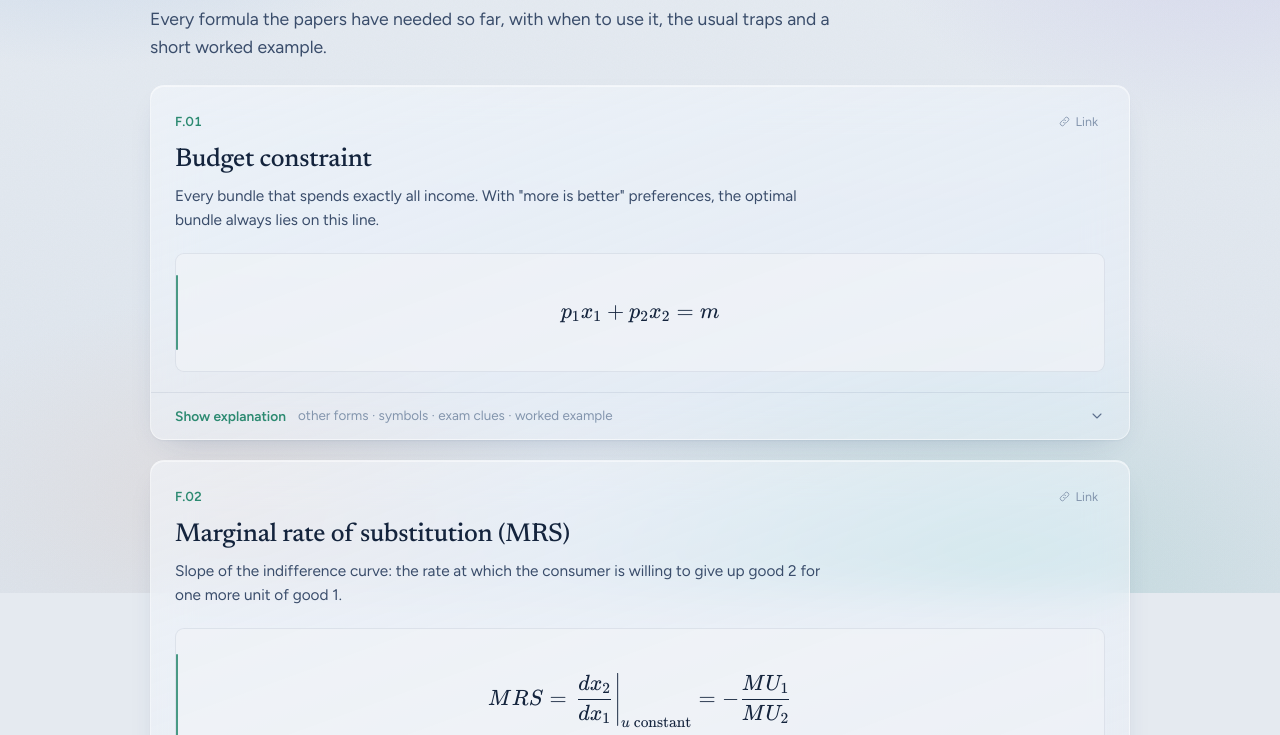
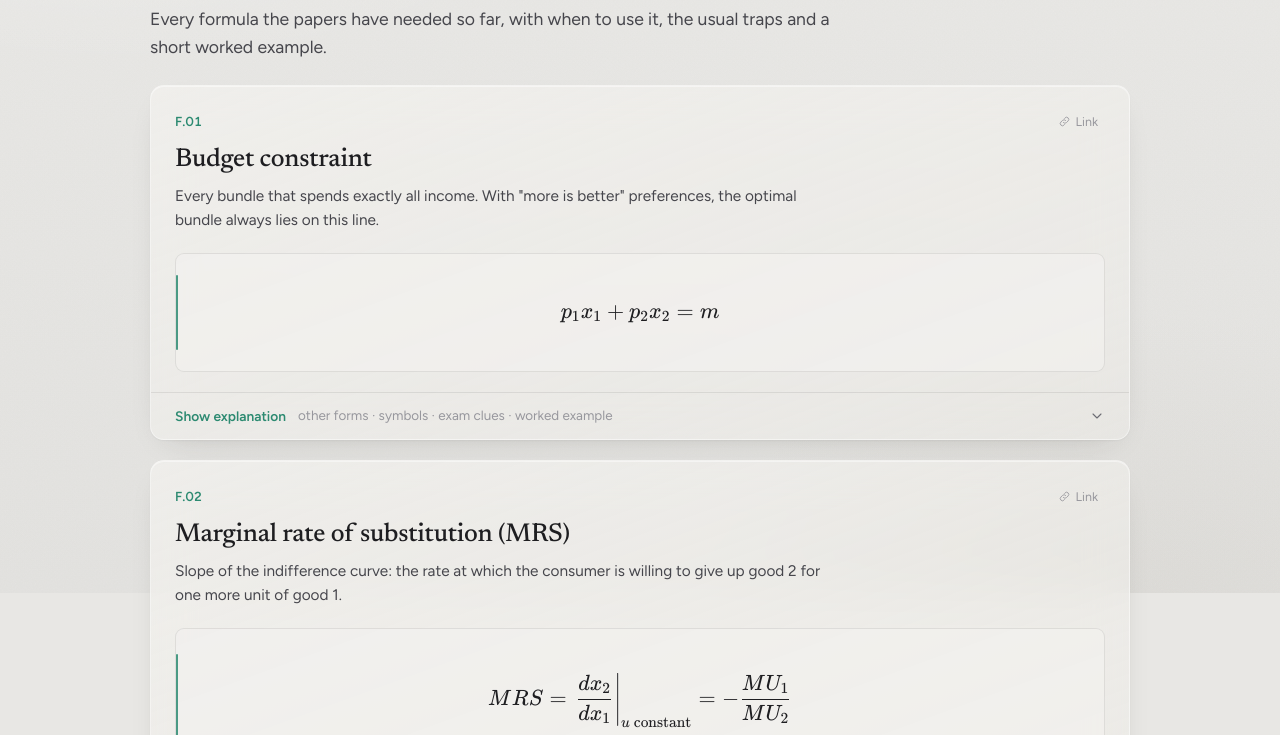
Before and after one commit to PaigeT735/econ-past-papers, a website with bundled scripts: page index.html in a window 1280 px wide. Shown: the part 207-942 px from the top of the page. Built offline with nearby package versions, Linux system fonts and the light colour scheme.

Commit message:
Neutral soft light mode

```diff
--- a/assets/css/tokens.css
+++ b/assets/css/tokens.css
@@ -15,29 +15,29 @@
   color-scheme: light;
 
   /* Base: pale sky, layered with soft colour pools (see base.css) */
-  --bg: #e5eaf0;
-  --bg-raise: #edf1f5;
-  --bg-sunken: #dbe2ea;
+  --bg: #e8e7e4;
+  --bg-raise: #eeedea;
+  --bg-sunken: #dfdedb;
 
   /* Ink: deep navy rather than black */
-  --ink-1: #14243d;
-  --ink-2: #3a4d6b;
-  --ink-3: #5c6f8d;
-  --ink-4: #8395ad;
+  --ink-1: #1e1e21;
+  --ink-2: #46464c;
+  --ink-3: #6c6c73;
+  --ink-4: #97979d;
 
   /* Hairlines */
-  --line-1: rgba(32, 60, 100, 0.09);
-  --line-2: rgba(32, 60, 100, 0.14);
-  --line-3: rgba(32, 70, 128, 0.22);
+  --line-1: rgba(30, 28, 25, 0.09);
+  --line-2: rgba(30, 28, 25, 0.14);
+  --line-3: rgba(30, 28, 25, 0.22);
 
   /* Frosted glass */
-  --glass-chrome: rgba(232, 237, 243, 0.72);
-  --glass-panel: linear-gradient(160deg, rgba(242, 245, 249, 0.66) 0%, rgba(236, 240, 245, 0.46) 100%);
-  --glass-panel-solid: #edf1f5;
-  --glass-edge: rgba(255, 255, 255, 0.45);
-  --glass-highlight: inset 0 1px 0 rgba(255, 255, 255, 0.5);
-  --glass-shadow: 0 1px 2px rgba(28, 58, 104, 0.05), 0 12px 32px -18px rgba(28, 58, 104, 0.28);
-  --inset: rgba(240, 243, 247, 0.72);
+  --glass-chrome: rgba(234, 233, 230, 0.78);
+  --glass-panel: linear-gradient(160deg, rgba(243, 242, 239, 0.7) 0%, rgba(238, 237, 234, 0.5) 100%);
+  --glass-panel-solid: #efeeeb;
+  --glass-edge: rgba(255, 255, 255, 0.4);
+  --glass-highlight: inset 0 1px 0 rgba(255, 255, 255, 0.45);
+  --glass-shadow: 0 1px 2px rgba(40, 36, 30, 0.05), 0 12px 32px -18px rgba(40, 36, 30, 0.22);
+  --inset: rgba(242, 241, 238, 0.75);
   --blur: saturate(170%) blur(20px);
 
   /* Section accents: calm, ink-strength so they read on light glass */
@@ -91,35 +91,33 @@
   --ease: cubic-bezier(0.2, 0.7, 0.2, 1);
 
   /* Theme plumbing (overridden in dark mode) */
-  --glass-rgb: 240, 243, 247;
+  --glass-rgb: 243, 242, 239;
   --glass-k: 0.9;
-  --shadow-rgb: 28, 58, 104;
+  --shadow-rgb: 40, 36, 30;
   --shadow-k: 1;
-  --edge-hi: rgba(255, 255, 255, 0.55);
-  --pressed: #f0f3f7;
-  --card-open: linear-gradient(160deg, rgba(242, 245, 249, 0.8), rgba(236, 240, 245, 0.6));
-  --drawer-bg: rgba(234, 239, 244, 0.94);
-  --popover: rgba(238, 242, 246, 0.97);
-  --thead-bg: rgba(220, 228, 238, 0.6);
-  --sticky-th: #e6ebf1;
-  --scrim: rgba(20, 40, 70, 0.22);
-  --thumb: rgba(40, 80, 140, 0.18);
-  --thumb-hover: rgba(40, 80, 140, 0.3);
+  --edge-hi: rgba(255, 255, 255, 0.5);
+  --pressed: #f1f0ed;
+  --card-open: linear-gradient(160deg, rgba(243, 242, 239, 0.82), rgba(238, 237, 234, 0.62));
+  --drawer-bg: rgba(236, 235, 232, 0.95);
+  --popover: rgba(239, 238, 235, 0.97);
+  --thead-bg: rgba(222, 221, 217, 0.6);
+  --sticky-th: #e9e8e5;
+  --scrim: rgba(30, 28, 25, 0.22);
+  --thumb: rgba(30, 28, 25, 0.16);
+  --thumb-hover: rgba(30, 28, 25, 0.28);
   --brand-strong: #1f4f8f;
   --brand-strong-2: #193f73;
   --brand-on: #ffffff;
   --brand-ink: #1f4f8f;
   --highlight: rgba(140, 190, 245, 0.42);
-  --mark-bg: rgba(240, 243, 247, 0.7);
+  --mark-bg: rgba(242, 241, 238, 0.7);
   --mark-line-1: #2f6db3;
   --mark-line-2: #7fb6c9;
   --mark-dot: #ffffff;
   --atmos:
-    radial-gradient(48vw 46vh at 6% 2%, rgba(128, 166, 214, 0.38), transparent 70%),
-    radial-gradient(42vw 44vh at 96% 12%, rgba(170, 160, 222, 0.28), transparent 70%),
-    radial-gradient(50vw 48vh at 78% 98%, rgba(132, 192, 186, 0.3), transparent 70%),
-    radial-gradient(36vw 36vh at 18% 88%, rgba(222, 188, 172, 0.22), transparent 70%),
-    linear-gradient(180deg, #e7ecf2 0%, #dde4ec 100%);
+    radial-gradient(60vw 50vh at 10% 0%, rgba(255, 255, 255, 0.28), transparent 70%),
+    radial-gradient(50vw 50vh at 90% 100%, rgba(200, 196, 188, 0.22), transparent 70%),
+    linear-gradient(180deg, #eae9e6 0%, #e3e2df 100%);
 }
 
 /* ---------- Dark theme: deep night-blue glass ---------- */
--- a/index.html
+++ b/index.html
@@ -5,7 +5,7 @@
   <meta name="viewport" content="width=device-width, initial-scale=1">
   <title>Econ A Past Papers · Intermediate Economics A</title>
   <meta name="description" content="ECU22011 Intermediate Economics A (Micro) past papers with full model answers, worked calculations and a formula sheet.">
-  <meta name="theme-color" content="#e5eaf0">
+  <meta name="theme-color" content="#e8e7e4">
   <script>
     // Apply the saved theme before first paint (no flash). Light is the default.
     try { if (localStorage.getItem('econ-theme') === 'dark') document.documentElement.dataset.theme = 'dark'; } catch (e) {}
--- a/src/main.js
+++ b/src/main.js
@@ -32,7 +32,7 @@ function applyTheme(theme) {
   else delete document.documentElement.dataset.theme;
   themeBtn.setAttribute('aria-label', theme === 'dark' ? 'Switch to light mode' : 'Switch to dark mode');
   themeBtn.title = theme === 'dark' ? 'Light mode' : 'Dark mode';
-  document.querySelector('meta[name="theme-color"]')?.setAttribute('content', theme === 'dark' ? '#0a111e' : '#e5eaf0');
+  document.querySelector('meta[name="theme-color"]')?.setAttribute('content', theme === 'dark' ? '#0a111e' : '#e8e7e4');
 }
 applyTheme(document.documentElement.dataset.theme === 'dark' ? 'dark' : 'light');
 themeBtn.addEventListener('click', () => {
```
